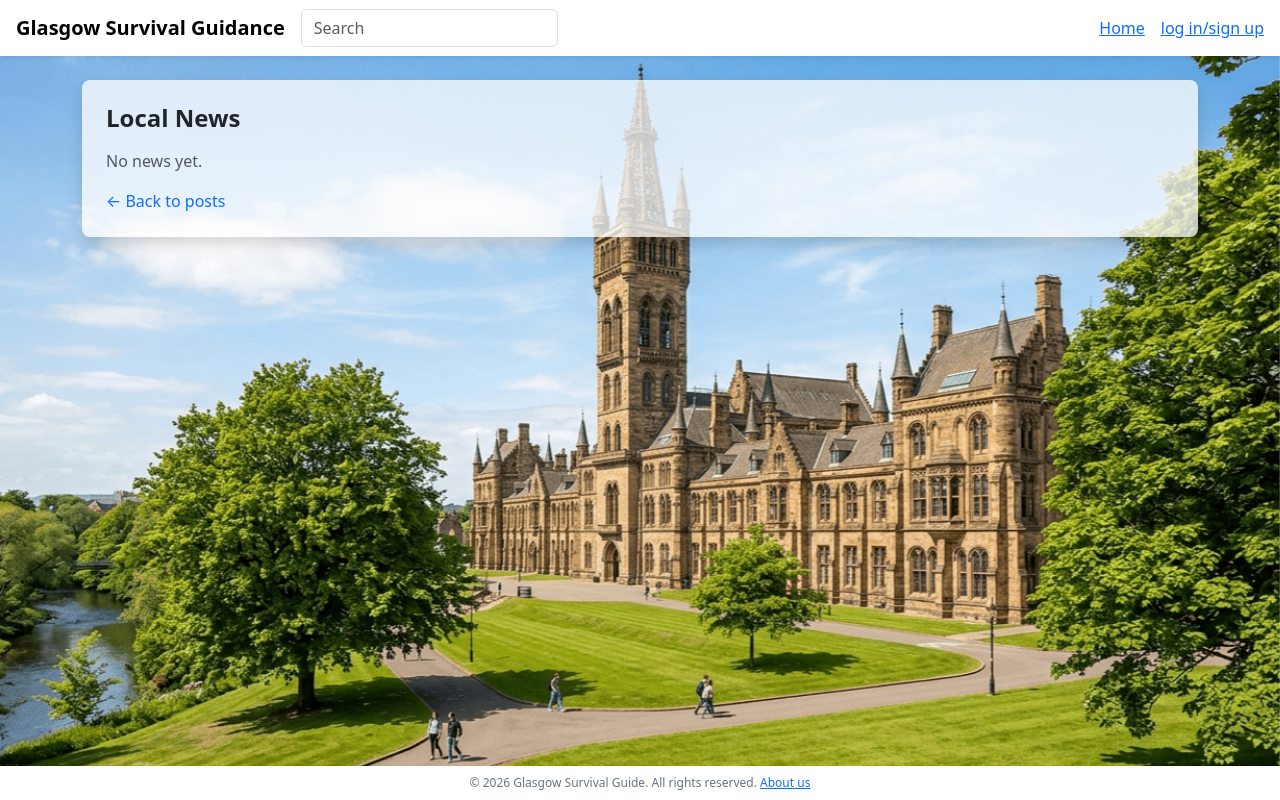
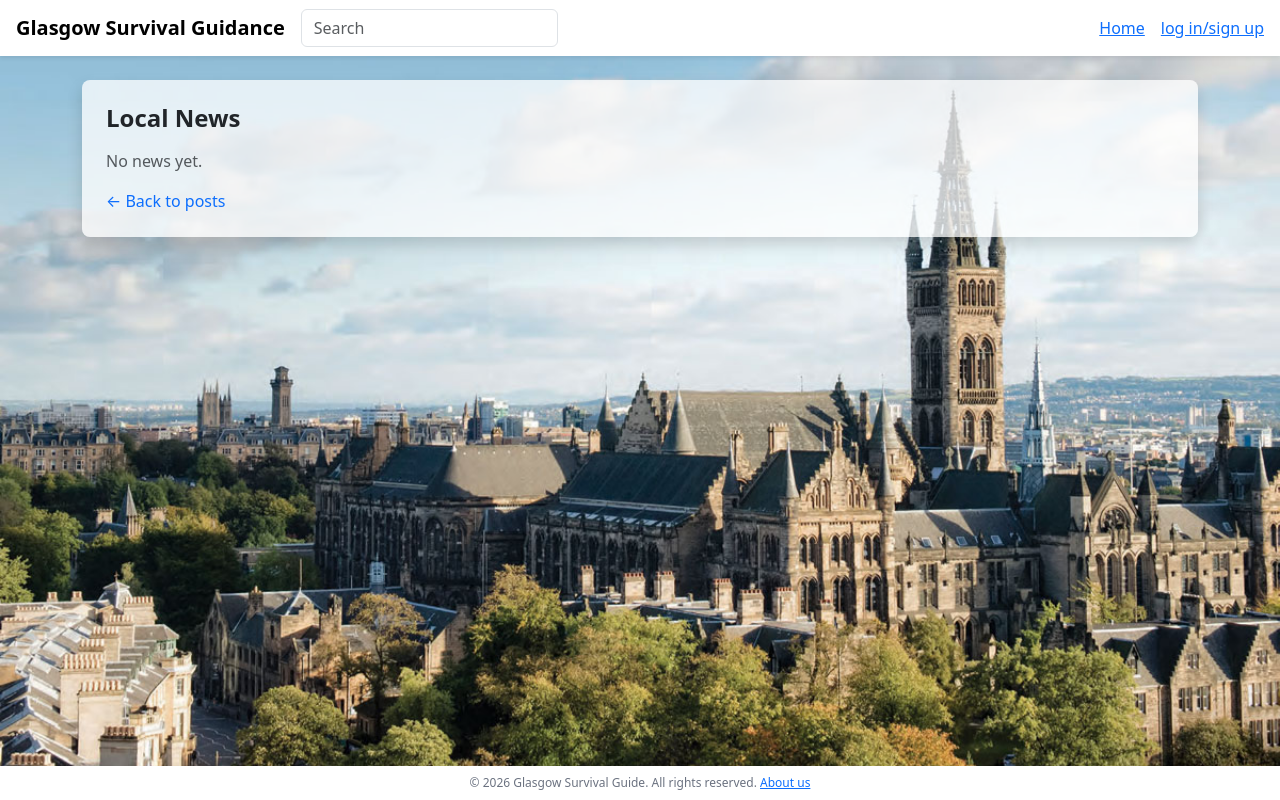
Before and after one commit to COMPSCI5012-Internet-Technology/GlasgowSurvivalGuide, a Django app: page /news/ in a window 1280 px wide. Run offline with Django 5.2, Linux system fonts and the light colour scheme; data that the repository does not hold is empty.

Commit message:
change bg

```diff
--- a/templates/base.html
+++ b/templates/base.html
@@ -13,7 +13,7 @@
 <body class="d-flex flex-column min-vh-100">
 
     <div class="page-bg">
-        <img src="{% static 'guide/images/glasgow-bg.png' %}"
+        <img src="{% static 'guide/images/glasgow-bg.jpg' %}"
              alt="Glasgow University buildings' picture">
     </div>
 
--- a/templates/guide/auth_base.html
+++ b/templates/guide/auth_base.html
@@ -5,7 +5,7 @@
 {% endblock %}
 {% block content %}
 <div class="auth-page">
-  <img class="auth-bg" src="{% static 'guide/images/glasgow-bg.png' %}" alt="Glasgow University main building under a cloudy sky">
+  <img class="auth-bg" src="{% static 'guide/images/glasgow-bg.jpg' %}" alt="Glasgow University main building under a cloudy sky">
   <div class="auth-card-wrap">
     <div class="auth-card">
       <nav class="auth-tabs" aria-label="Login or Register">
```
Also changed, not shown: static/guide/images/glasgow-bg.jpg (added), static/guide/images/glasgow-bg.png (deleted).
